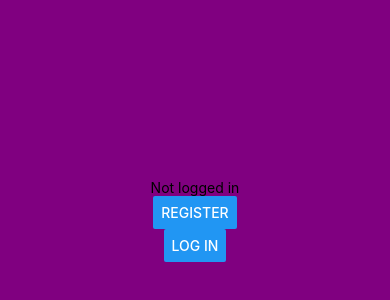
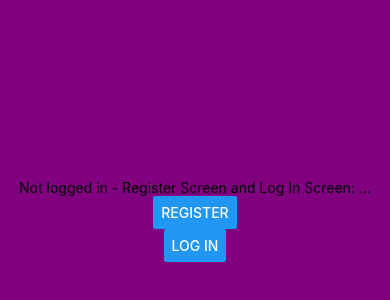
Before and after one commit to Matthes-Baer/Divid, a React Native app: screen /Not_Authenticated_Home in a window 390 px wide. Shown: the part 202-502 px from the top of the page. Built offline with nearby package versions, Linux system fonts and the light colour scheme; no server answers.

Commit message:
feat: Added Typescript type declaration for createStackNavigator in App.tsx

```diff
--- a/App.tsx
+++ b/App.tsx
@@ -9,6 +9,7 @@ import {
   createStackNavigator,
   CardStyleInterpolators,
 } from "@react-navigation/stack";
+import type { RootStackParamList } from "./utils/interfaces-and-types";
 import { createMaterialTopTabNavigator } from "@react-navigation/material-top-tabs";
 
 import Home_Authenticated from "./screens/Authenticated/Home_Authenticated";
@@ -22,7 +23,7 @@ import Constants from "expo-constants";
 
 const Authenticated_TopTabs_Navigator = createMaterialTopTabNavigator();
 const Not_Authenticated_Stack_Navigator = createStackNavigator();
-const Main = createStackNavigator();
+const Main = createStackNavigator<RootStackParamList>();
 
 // https://icons.expo.fyi/
 import { AntDesign } from "@expo/vector-icons";
--- a/screens/Not_Authenticated/Home_NotAuthenticated.tsx
+++ b/screens/Not_Authenticated/Home_NotAuthenticated.tsx
@@ -1,6 +1,4 @@
-import { Dispatch, SetStateAction } from "react";
 import { View, Text, Button, StyleSheet } from "react-native";
-import { authRegister, authSignin } from "../../utils/auth";
 
 import type { Not_Authenticated_Screens_Type } from "../../utils/interfaces-and-types";
 import type { NativeStackScreenProps } from "@react-navigation/native-stack";
@@ -9,7 +7,7 @@ type Props = NativeStackScreenProps<
   "Not_Authenticated_Home"
 >;
 
-const Start_NotAuthenticated = ({ navigation }: Props) => {
+const Start_NotAuthenticated = ({ navigation, route }: Props) => {
   const registerHandler = () => {
     navigation.navigate("Register");
   };
@@ -20,7 +18,7 @@ const Start_NotAuthenticated = ({ navigation }: Props) => {
 
   return (
     <View style={styles.container}>
-      <Text>Not logged in</Text>
+      <Text>Not logged in - Register Screen and Log In Screen: ...</Text>
       <Button onPress={registerHandler} title="Register" />
       <Button onPress={signInHandler} title="Log in" />
     </View>
--- a/utils/interfaces-and-types.ts
+++ b/utils/interfaces-and-types.ts
@@ -1,3 +1,7 @@
+export type RootStackParamList = {
+  Start: undefined;
+};
+
 export type Not_Authenticated_Screens_Type = {
   Start: undefined;
   Not_Authenticated_Home: undefined;
```
